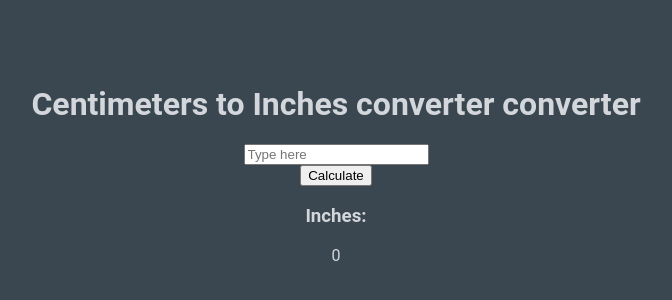
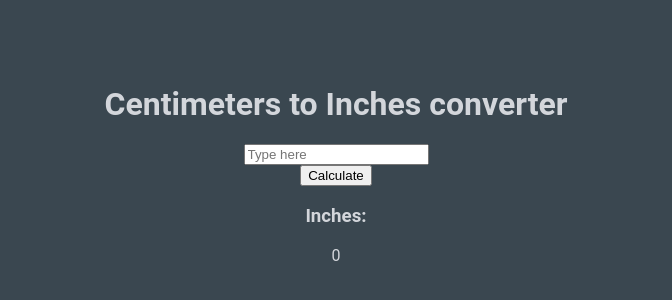
Before and after one commit to demonickatsu/demonickatsu-website, a plain HTML site: page javascript-apps/imperial-converter/index.html in a window 1280 px wide. Shown: the part 244-544 px from the top of the page, without its empty margins (304-976 px from the left). Drawn offline with Linux system fonts and the light colour scheme.

Commit message:
removed "converter converter"
title

```diff
--- a/javascript-apps/imperial-converter/index.html
+++ b/javascript-apps/imperial-converter/index.html
@@ -5,7 +5,7 @@
 </head>
 <body>
 
-<h1>Centimeters to Inches converter converter</h1>
+<h1>Centimeters to Inches converter</h1>
 <input id="myText" type="text" placeholder="Type here">
 <button type="button" id="myButton">Calculate</button>
 <h3>Inches:</h3>
```
